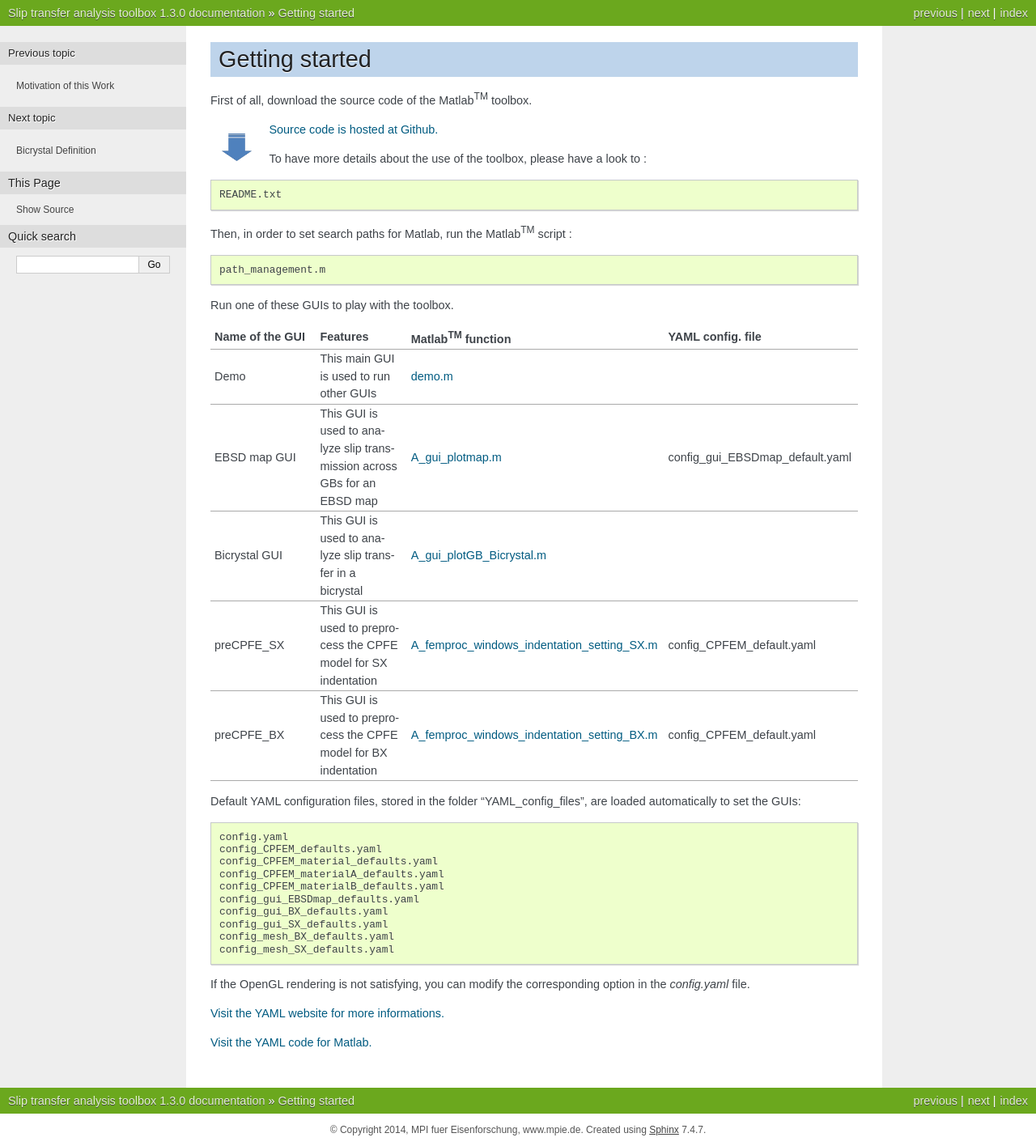
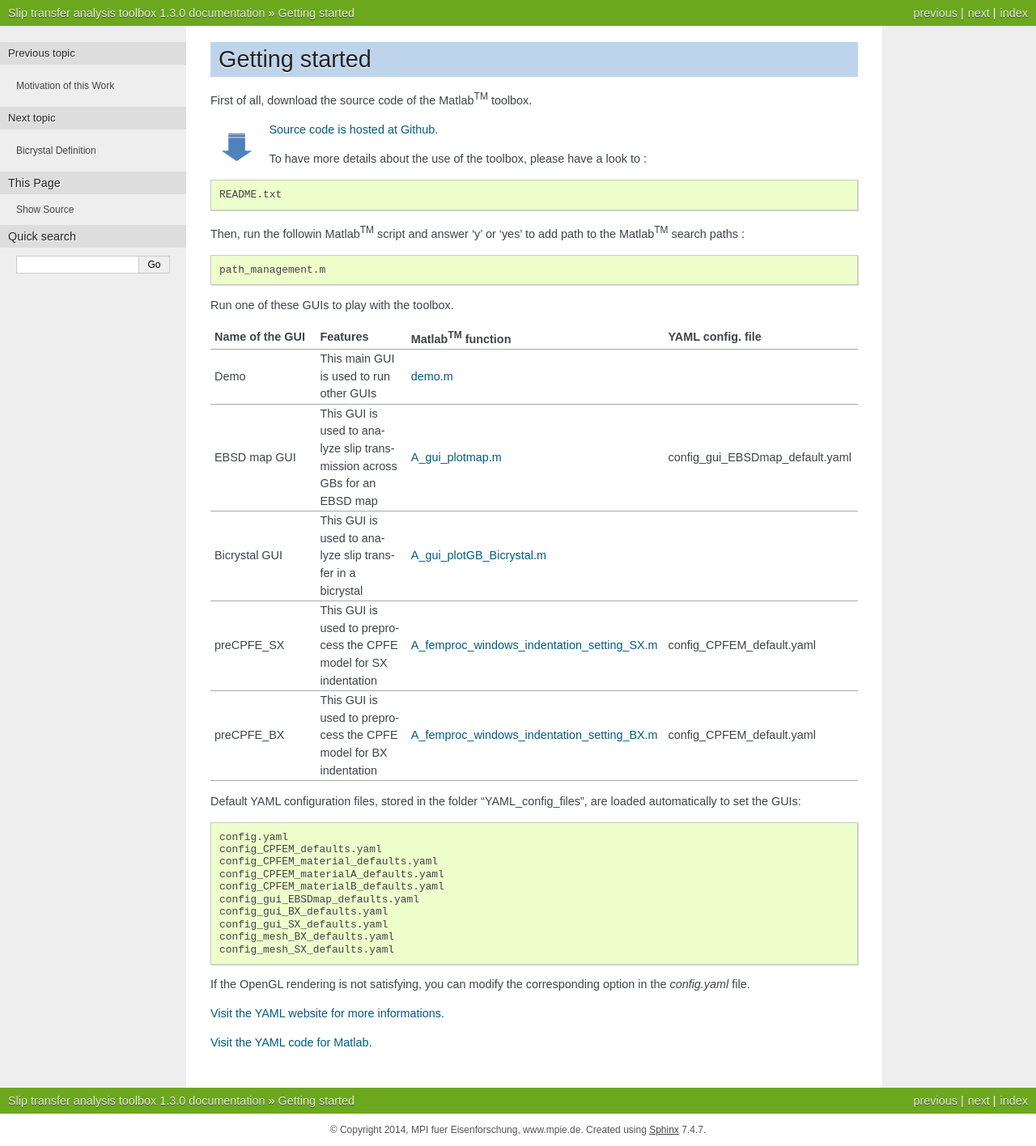
Before and after one commit to stabix/stabix, a Sphinx documentation site: the page built from doc/getting_started.rst, in a window 1280 px wide. Shown: the whole page at 81% size. Built offline with Sphinx 7.4.7, drawn with Linux system fonts in a browser that asks for light colours.

Commit message:
improved warning (warndlg --> warning) added beep when error updated documentation

```diff
--- a/doc/getting_started.rst
+++ b/doc/getting_started.rst
@@ -18,7 +18,7 @@
 
    README.txt
 
-Then, in order to set search paths for Matlab, run the |matlab| script :
+Then, run the followin |matlab| script and answer 'y' or 'yes' to add path to the |matlab| search paths :
 
 .. code-block:: matlab
 
```
Also changed, not shown: 12 other files.
